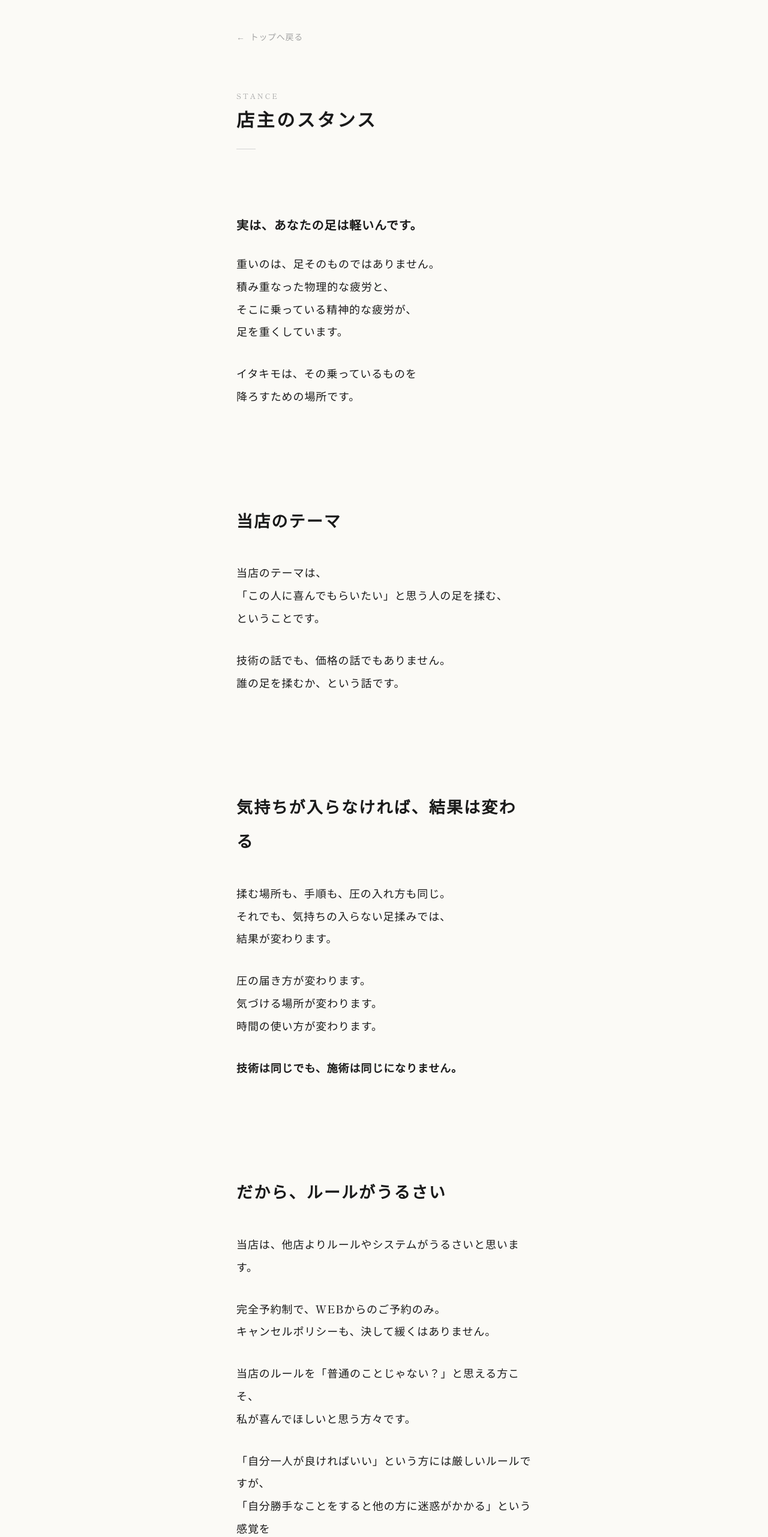
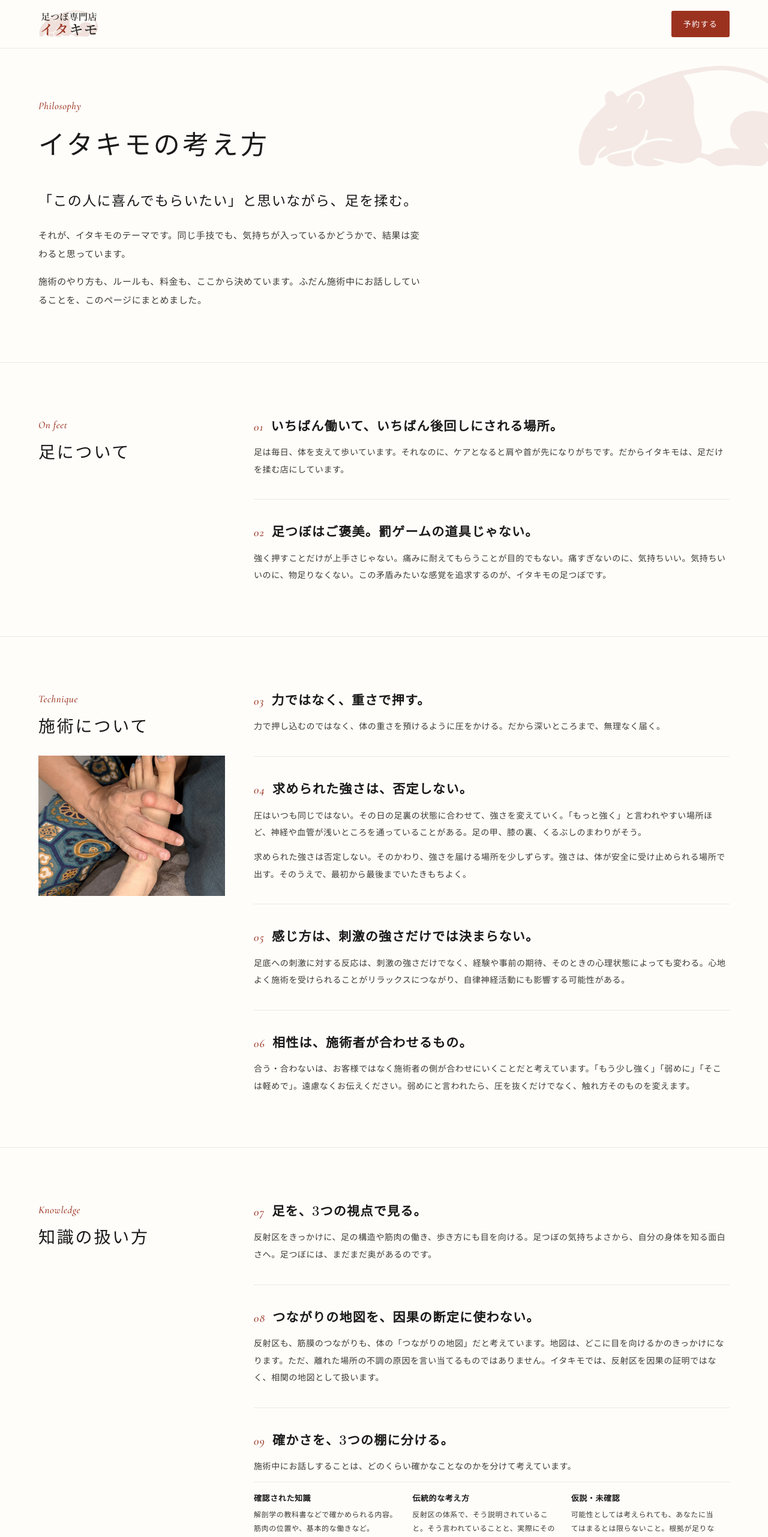
Before and after one commit to ashiyafukusuke/fukusuke2, a Next.js app: page /stance in a window 1280 px wide. Shown: the top 2563 px of the page at 60% size. Built offline with nearby package versions, Linux system fonts and the light colour scheme.

Commit message:
Add files via upload

```diff
--- a/src/app/globals.css
+++ b/src/app/globals.css
@@ -128,3 +128,104 @@ summary {
 ::-webkit-scrollbar-thumb:hover {
   background: #842a1a;
 }
+
+/* Stance page styles */
+.chap {
+  border-bottom: 1px solid #ebe9e4;
+}
+.chap-in {
+  max-width: 1200px;
+  margin: 0 auto;
+  padding: 88px 24px;
+  display: flex;
+  flex-wrap: wrap;
+  gap: 36px 48px;
+}
+.chap-h {
+  flex: 1 1 260px;
+  min-width: 0;
+}
+.chap-b {
+  flex: 3 1 640px;
+  min-width: 0;
+}
+.item {
+  padding: 0 0 36px;
+  margin: 0 0 36px;
+  border-bottom: 1px solid #ebe9e4;
+}
+.item:last-child {
+  padding-bottom: 0;
+  margin-bottom: 0;
+  border-bottom: 0;
+}
+.item h3 {
+  margin: 0 0 12px;
+  font-family: 'Shippori Mincho', serif;
+  font-weight: 600;
+  font-size: 21px;
+  letter-spacing: 0.06em;
+  line-height: 1.6;
+}
+.item h3 .n {
+  font-family: 'Cormorant Garamond', serif;
+  font-style: italic;
+  font-weight: 500;
+  font-size: 19px;
+  color: #9b321f;
+  margin-right: 12px;
+}
+.item p {
+  margin: 0 0 12px;
+  font-size: 14px;
+  color: #3d3a34;
+  line-height: 2.05;
+}
+.item p:last-child {
+  margin-bottom: 0;
+}
+.lbl {
+  margin: 0 0 6px;
+  font-family: 'Cormorant Garamond', serif;
+  font-style: italic;
+  font-size: 17px;
+  color: #9b321f;
+}
+.ch2 {
+  margin: 0;
+  font-family: 'Shippori Mincho', serif;
+  font-weight: 500;
+  font-size: clamp(22px, 2.8vw, 28px);
+  letter-spacing: 0.1em;
+  line-height: 1.6;
+}
+.shelf {
+  margin: 4px 0 0;
+  display: grid;
+  grid-template-columns: repeat(auto-fit, minmax(180px, 1fr));
+  gap: 0;
+  border-top: 1px solid #ebe9e4;
+}
+.shelf div {
+  padding: 14px 18px 14px 0;
+}
+.shelf dt {
+  font-size: 13px;
+  font-weight: 700;
+  color: #1a1a1a;
+  margin: 0 0 4px;
+}
+.shelf dd {
+  margin: 0;
+  font-size: 12px;
+  color: #3d3a34;
+  line-height: 1.9;
+}
+@media (max-width: 767px) {
+  .chap-in {
+    padding: 64px 24px;
+  }
+  .item h3 {
+    font-size: 19px;
+  }
+}
--- a/src/app/stance/page.tsx
+++ b/src/app/stance/page.tsx
@@ -1,22 +1,15 @@
 import type { Metadata } from "next";
 import Link from "next/link";
-import { Shippori_Mincho } from "next/font/google";
-
-const shippori = Shippori_Mincho({
-  weight: ["400", "500", "600", "700"],
-  subsets: ["latin"],
-  display: "swap",
-});
 
 export const metadata: Metadata = {
-  title: "店主のスタンス｜足つぼ専門店 イタキモ",
-  description: "イタキモ店主・福助の施術に対する考え方、スタンスについて。「この人に喜んでもらいたい」と思う人の足を揉む、その想いを言葉にしました。",
+  title: "イタキモの考え方｜足つぼ専門店 イタキモ",
+  description: "足つぼ専門店イタキモの考え方。施術のやり方、反射区や解剖学の知識の扱い方、予約のルールと料金の考え方を、店主の言葉でまとめています。",
   alternates: {
     canonical: "/stance",
   },
   openGraph: {
-    title: "店主のスタンス｜足つぼ専門店 イタキモ",
-    description: "イタキモ店主・福助の施術に対する考え方、スタンスについて。「この人に喜んでもらいたい」と思う人の足を揉む、その想いを言葉にしました。",
+    title: "イタキモの考え方｜足つぼ専門店 イタキモ",
+    description: "足つぼ専門店イタキモの考え方。施術のやり方、反射区や解剖学の知識の扱い方、予約のルールと料金の考え方を、店主の言葉でまとめています。",
     url: "https://www.itakimo.net/stance",
     siteName: "足つぼ専門店 イタキモ",
     locale: "ja_JP",
@@ -32,184 +25,187 @@ export const metadata: Metadata = {
   },
   twitter: {
     card: "summary_large_image",
-    title: "店主のスタンス｜足つぼ専門店 イタキモ",
-    description: "イタキモ店主・福助の施術に対する考え方、スタンスについて。「この人に喜んでもらいたい」と思う人の足を揉む、その想いを言葉にしました。",
+    title: "イタキモの考え方｜足つぼ専門店 イタキモ",
+    description: "足つぼ専門店イタキモの考え方。施術のやり方、反射区や解剖学の知識の扱い方、予約のルールと料金の考え方を、店主の言葉でまとめています。",
     images: ["https://www.itakimo.net/og-image.png"],
   },
 };
 
 export default function StancePage() {
-  const reserveUrl = "https://itakimo-hibarigaoka.stores.jp/reserve/itakimo_hibarigaoka/1983011#pageContent";
-
   return (
-    <main className={`min-h-screen bg-paper text-ink selection:bg-brand/10 selection:text-brand ${shippori.className}`}>
-      {/* 戻るナビゲーション */}
-      <nav className="max-w-[540px] mx-auto px-6 pt-12 pb-6">
-        <Link
-          href="/"
-          className="inline-flex items-center gap-2 text-xs md:text-sm text-neutral-400 hover:text-neutral-700 transition-colors tracking-[0.05em]"
-        >
-          <span>←</span>
-          <span>トップへ戻る</span>
+    <div style={{ background: "#fefdfa", color: "#1a1a1a", fontFamily: "'Noto Sans JP', system-ui, sans-serif", fontSize: "15px", lineHeight: "1.85", letterSpacing: "0.04em" }}>
+      {/* ヘッダー */}
+      <header style={{ borderBottom: "1px solid #ebe9e4" }}>
+        <div style={{ maxWidth: "1200px", margin: "0 auto", padding: "16px 24px", display: "flex", alignItems: "center", justifyContent: "space-between", gap: "16px" }}>
+          <Link href="/" style={{ display: "flex", alignItems: "center", textDecoration: "none", color: "#1a1a1a", minHeight: "44px" }}>
+            <img src="/logo/logo-horizontal-web.svg" alt="足つぼ専門店 イタキモ" style={{ display: "block", height: "48px", width: "auto" }} />
           </Link>
-      </nav>
-
-      {/* 本文エリア（最大幅540pxで全角30文字程度に制限・中央配置） */}
-      <article className="max-w-[540px] mx-auto px-6 pt-8 pb-32 md:pt-14 md:pb-44 text-[17px] md:text-[18px] font-medium leading-[2.1] tracking-[0.05em] text-ink">
-        {/* ページタイトル */}
-        <header className="mb-20 md:mb-28">
-          <p className="text-xs tracking-[0.25em] text-neutral-400 uppercase mb-3 font-normal">
-            STANCE
-          </p>
-          <h1 className="text-2xl md:text-3xl font-semibold tracking-[0.12em] text-ink leading-relaxed">
-            店主のスタンス
-          </h1>
-          <div className="w-8 h-[1px] bg-neutral-300 mt-8"></div>
+          <a href="https://itakimo-hibarigaoka.stores.jp/reserve/itakimo_hibarigaoka/1983011" style={{ background: "#9b321f", color: "#ffffff", textDecoration: "none", padding: "10px 20px", borderRadius: "3px", fontWeight: 500, letterSpacing: "0.1em", fontSize: "13px", minHeight: "44px", display: "inline-flex", alignItems: "center", justifyContent: "center", boxSizing: "border-box" }}>予約する</a>
+        </div>
       </header>
 
-        {/* 1. 実は、あなたの足は軽いんです。 */}
-        <section className="mb-24 md:mb-36">
-          <div className="space-y-8">
-            <p className="text-lg md:text-xl font-semibold text-ink">
-              実は、あなたの足は軽いんです。
-            </p>
-            <p>
-              重いのは、足そのものではありません。<br />
-              積み重なった物理的な疲労と、<br />
-              そこに乗っている精神的な疲労が、<br />
-              足を重くしています。
-            </p>
-            <p>
-              イタキモは、その乗っているものを<br />
-              降ろすための場所です。
-            </p>
+      {/* ヒーロー：Philosophy */}
+      <section style={{ position: "relative", overflow: "hidden", borderBottom: "1px solid #ebe9e4" }}>
+        <img src="/logo/mark.svg" alt="" style={{ position: "absolute", right: "-60px", top: "24px", width: "380px", maxWidth: "70%", height: "auto", opacity: 0.09, pointerEvents: "none" }} />
+        <div style={{ position: "relative", maxWidth: "1200px", margin: "0 auto", padding: "80px 24px 88px" }}>
+          <p className="lbl">Philosophy</p>
+          <h1 style={{ margin: "0 0 32px", fontFamily: "'Shippori Mincho', serif", fontWeight: 500, fontSize: "clamp(30px, 4.4vw, 44px)", letterSpacing: "0.1em" }}>イタキモの考え方</h1>
+          <div style={{ maxWidth: "640px" }}>
+            <p style={{ margin: "0 0 20px", fontFamily: "'Shippori Mincho', serif", fontSize: "clamp(19px, 2.4vw, 23px)", lineHeight: 1.9, letterSpacing: "0.06em" }}>「この人に喜んでもらいたい」と思いながら、足を揉む。</p>
+            <p style={{ margin: "0 0 14px", color: "#3d3a34", lineHeight: 2.1 }}>それが、イタキモのテーマです。同じ手技でも、気持ちが入っているかどうかで、結果は変わると思っています。</p>
+            <p style={{ margin: 0, color: "#3d3a34", lineHeight: 2.1 }}>施術のやり方も、ルールも、料金も、ここから決めています。ふだん施術中にお話ししていることを、このページにまとめました。</p>
+          </div>
         </div>
       </section>
 
-        {/* 2. 当店のテーマ */}
-        <section className="mb-24 md:mb-36 pt-4">
-          <h2 className="text-[24px] md:text-[27px] font-semibold tracking-[0.08em] text-ink mb-8 md:mb-10">
-            当店のテーマ
-          </h2>
-          <div className="space-y-8">
-            <p>
-              当店のテーマは、<br />
-              「この人に喜んでもらいたい」と思う人の足を揉む、<br />
-              ということです。
-            </p>
-            <p>
-              技術の話でも、価格の話でもありません。<br />
-              誰の足を揉むか、という話です。
-            </p>
+      {/* 1. 足について */}
+      <section className="chap">
+        <div className="chap-in">
+          <div className="chap-h">
+            <p className="lbl">On feet</p>
+            <h2 className="ch2">足について</h2>
+          </div>
+          <div className="chap-b">
+            <div className="item">
+              <h3><span className="n">01</span>いちばん働いて、いちばん後回しにされる場所。</h3>
+              <p>足は毎日、体を支えて歩いています。それなのに、ケアとなると肩や首が先になりがちです。だからイタキモは、足だけを揉む店にしています。</p>
+            </div>
+            <div className="item">
+              <h3><span className="n">02</span>足つぼはご褒美。罰ゲームの道具じゃない。</h3>
+              <p>強く押すことだけが上手さじゃない。痛みに耐えてもらうことが目的でもない。痛すぎないのに、気持ちいい。気持ちいいのに、物足りなくない。この矛盾みたいな感覚を追求するのが、イタキモの足つぼです。</p>
+            </div>
+          </div>
         </div>
       </section>
 
-        {/* 3. 気持ちが入らなければ、結果は変わる */}
-        <section className="mb-24 md:mb-36 pt-4">
-          <h2 className="text-[24px] md:text-[27px] font-semibold tracking-[0.08em] text-ink mb-8 md:mb-10">
-            気持ちが入らなければ、結果は変わる
-          </h2>
-          <div className="space-y-8">
-            <p>
-              揉む場所も、手順も、圧の入れ方も同じ。<br />
-              それでも、気持ちの入らない足揉みでは、<br />
-              結果が変わります。
-            </p>
-            <p>
-              圧の届き方が変わります。<br />
-              気づける場所が変わります。<br />
-              時間の使い方が変わります。
-            </p>
-            <p className="font-semibold text-ink">
-              技術は同じでも、施術は同じになりません。
-            </p>
+      {/* 2. 施術について */}
+      <section className="chap" id="technique">
+        <div className="chap-in">
+          <div className="chap-h">
+            <p className="lbl">Technique</p>
+            <h2 className="ch2">施術について</h2>
+            <img src="/images/reason-01.jpg" alt="指の関節にタコのある施術者の手が、足を包み込むように押している" style={{ display: "block", width: "100%", maxWidth: "320px", aspectRatio: "4 / 3", objectFit: "cover", marginTop: "28px", background: "#f1efea" }} />
+          </div>
+          <div className="chap-b">
+            <div className="item">
+              <h3><span className="n">03</span>力ではなく、重さで押す。</h3>
+              <p>力で押し込むのではなく、体の重さを預けるように圧をかける。だから深いところまで、無理なく届く。</p>
+            </div>
+            <div className="item">
+              <h3><span className="n">04</span>求められた強さは、否定しない。</h3>
+              <p>圧はいつも同じではない。その日の足裏の状態に合わせて、強さを変えていく。「もっと強く」と言われやすい場所ほど、神経や血管が浅いところを通っていることがある。足の甲、膝の裏、くるぶしのまわりがそう。</p>
+              <p>求められた強さは否定しない。そのかわり、強さを届ける場所を少しずらす。強さは、体が安全に受け止められる場所で出す。そのうえで、最初から最後までいたきもちよく。</p>
+            </div>
+            <div className="item">
+              <h3><span className="n">05</span>感じ方は、刺激の強さだけでは決まらない。</h3>
+              <p>足底への刺激に対する反応は、刺激の強さだけでなく、経験や事前の期待、そのときの心理状態によっても変わる。心地よく施術を受けられることがリラックスにつながり、自律神経活動にも影響する可能性がある。</p>
+            </div>
+            <div className="item">
+              <h3><span className="n">06</span>相性は、施術者が合わせるもの。</h3>
+              <p>合う・合わないは、お客様ではなく施術者の側が合わせにいくことだと考えています。「もう少し強く」「弱めに」「そこは軽めで」。遠慮なくお伝えください。弱めにと言われたら、圧を抜くだけでなく、触れ方そのものを変えます。</p>
+            </div>
+          </div>
         </div>
       </section>
 
-        {/* 4. だから、ルールがうるさい */}
-        <section className="mb-24 md:mb-36 pt-4">
-          <h2 className="text-[24px] md:text-[27px] font-semibold tracking-[0.08em] text-ink mb-8 md:mb-10">
-            だから、ルールがうるさい
-          </h2>
-          <div className="space-y-8">
-            <p>
-              当店は、他店よりルールやシステムがうるさいと思います。
-            </p>
-            <p>
-              完全予約制で、WEBからのご予約のみ。<br />
-              キャンセルポリシーも、決して緩くはありません。
-            </p>
-            <p>
-              当店のルールを「普通のことじゃない？」と思える方こそ、<br />
-              私が喜んでほしいと思う方々です。
-            </p>
-            <p>
-              「自分一人が良ければいい」という方には厳しいルールですが、<br />
-              「自分勝手なことをすると他の方に迷惑がかかる」という感覚を<br />
-              持っている方にとっては、<br />
-              特に気になることすら無い常識だと思います。
-            </p>
+      {/* 3. 知識の扱い方 */}
+      <section className="chap">
+        <div className="chap-in">
+          <div className="chap-h">
+            <p className="lbl">Knowledge</p>
+            <h2 className="ch2">知識の扱い方</h2>
+          </div>
+          <div className="chap-b">
+            <div className="item">
+              <h3><span className="n">07</span>足を、3つの視点で見る。</h3>
+              <p>反射区をきっかけに、足の構造や筋肉の働き、歩き方にも目を向ける。足つぼの気持ちよさから、自分の身体を知る面白さへ。足つぼには、まだまだ奥があるのです。</p>
+            </div>
+            <div className="item">
+              <h3><span className="n">08</span>つながりの地図を、因果の断定に使わない。</h3>
+              <p>反射区も、筋膜のつながりも、体の「つながりの地図」だと考えています。地図は、どこに目を向けるかのきっかけになります。ただ、離れた場所の不調の原因を言い当てるものではありません。イタキモでは、反射区を因果の証明ではなく、相関の地図として扱います。</p>
+            </div>
+            <div className="item">
+              <h3><span className="n">09</span>確かさを、3つの棚に分ける。</h3>
+              <p>施術中にお話しすることは、どのくらい確かなことなのかを分けて考えています。</p>
+              <dl className="shelf">
+                <div><dt>確認された知識</dt><dd>解剖学の教科書などで確かめられる内容。筋肉の位置や、基本的な働きなど。</dd></div>
+                <div><dt>伝統的な考え方</dt><dd>反射区の体系で、そう説明されていること。そう言われていることと、実際にその部位の状態がわかることは別です。</dd></div>
+                <div><dt>仮説・未確認</dt><dd>可能性としては考えられても、あなたに当てはまるとは限らないこと。根拠が足りないことは、断定しません。</dd></div>
+              </dl>
+            </div>
+            <div className="item">
+              <h3><span className="n">10</span>硬い・柔らかいで、良し悪しを決めない。</h3>
+              <p>力を入れたときはしっかり硬くなり、力を抜いたときは柔らかすぎなくても、しなやかさが感じられる。そういう筋肉が、質のいい筋肉だと考えています。柔らかければ柔らかいほどいい、とは思っていません。</p>
+            </div>
+          </div>
         </div>
       </section>
 
-        {/* 5. 施術の調整は、遠慮なくお伝えください */}
-        <section className="mb-24 md:mb-36 pt-4">
-          <h2 className="text-[24px] md:text-[27px] font-semibold tracking-[0.08em] text-ink mb-8 md:mb-10">
-            施術の調整は、遠慮なくお伝えください
-          </h2>
-          <div className="space-y-8">
-            <p>
-              どんなに手が上達しても、<br />
-              私一人では良い施術になりません。
-            </p>
-            <p>
-              「もう少し強く」「そこは弱めで」。<br />
-              あなたの声が入るたび、圧は正確になっていきます。
-            </p>
-            <p>
-              左足が終わったら、右足と見比べてみてください。<br />
-              その違いを一緒に面白がれたら、<br />
-              もう施術は半分成功しています。
-            </p>
+      {/* 4. ルールと料金 */}
+      <section className="chap">
+        <div className="chap-in">
+          <div className="chap-h">
+            <p className="lbl">Rules &amp; price</p>
+            <h2 className="ch2">ルールと料金</h2>
+          </div>
+          <div className="chap-b">
+            <div className="item">
+              <h3><span className="n">11</span>不利なことは、先に書く。</h3>
+              <p>予約のルールや、お受けできないことは、目立つところに先に書いています。キャンセルのルールも、はっきり決めています。ご予約は本名でなくてもかまいません。必要以上の個人情報は、お預かりしません。</p>
+            </div>
+            <div className="item">
+              <h3><span className="n">12</span>ルールは、守ってくださる方への礼儀。</h3>
+              <p>ルールは罰ではありません。時間を作って、約束どおりに来てくださる方への礼儀だと思っています。だから、ルールに感情は置きません。遅れることは誰にでもあるので、予約枠の前後には余白を取っています。</p>
+              <p>ルールを先に書いておくのは、あとからお客様のことを悪く言わずに済むようにするためでもあります。</p>
+            </div>
+            <div className="item">
+              <h3><span className="n">13</span>合うかどうかは、お客様が決める。</h3>
+              <p>初めての方は、まず左足から始めます。片足が終わった時点で「合わない」と感じたら、そこで終了。お代は頂きません。合うかどうかの判断は、お客様にお任せしています。</p>
+            </div>
+            <div className="item">
+              <h3><span className="n">14</span>通ってくださる方ほど、安く。</h3>
+              <p>通ってくださる方ほど安くなるのが、正しいと思っています。2回目以降は、間隔が空いてもずっと継続料金です。次回のご予約を、こちらからお勧めすることもありません。また来たいと思ったときに、来てください。</p>
+            </div>
+          </div>
         </div>
       </section>
 
-        {/* 6. 結び */}
-        <section className="mb-20 md:mb-28 pt-12 border-t border-neutral-200">
-          <div className="space-y-8 mb-12">
-            <p>
-              言葉で伝えられるのは、ここまでです。
-            </p>
-            <p className="text-lg md:text-xl font-semibold text-ink">
-              あとは、あなたの足で確かめてください。
-            </p>
+      {/* 5. これから */}
+      <section className="chap">
+        <div className="chap-in">
+          <div className="chap-h">
+            <p className="lbl">Ahead</p>
+            <h2 className="ch2">これから</h2>
           </div>
-
-          <div className="text-right text-base tracking-[0.2em] text-neutral-600 mb-16 font-normal">
-            店主 福助
+          <div className="chap-b">
+            <div className="item">
+              <h3><span className="n">15</span>足つぼ屋から、足揉み屋へ。</h3>
+              <p>いずれは、反射区も、解剖学も、体の動きのつながりも取り込んだ「足揉み屋」になりたいと思っています。今はその途中です。まずは、一般的な足つぼより少しだけ先に進んだ足つぼ屋を目指しています。</p>
             </div>
-
-          {/* 予約ボタン */}
-          <div className="pt-4 text-center">
-            <a
-              href={reserveUrl}
-              target="_blank"
-              rel="noopener noreferrer"
-              className="inline-block w-full sm:w-auto min-w-[280px] bg-brand text-white font-medium py-4 px-8 rounded-[4px] hover:bg-brand-hover transition-all duration-300 text-sm md:text-base tracking-[0.15em] shadow-sm hover:shadow"
-            >
-              予約枠を確保する
-            </a>
-            <div className="mt-8">
-              <Link
-                href="/"
-                className="text-xs text-neutral-400 hover:text-neutral-600 transition-colors tracking-widest"
-              >
-                ← トップページに戻る
-              </Link>
           </div>
         </div>
       </section>
-      </article>
-    </main>
+
+      {/* 墨色の締め（店主 福助・予約する） */}
+      <section style={{ background: "#2d2c28", color: "#fefdfa" }}>
+        <div style={{ maxWidth: "1200px", margin: "0 auto", padding: "72px 24px", display: "flex", flexWrap: "wrap", justifyContent: "space-between", alignItems: "center", gap: "28px 48px" }}>
+          <div>
+            <p style={{ margin: "0 0 14px", fontFamily: "'Shippori Mincho', serif", fontSize: "clamp(20px, 2.8vw, 28px)", letterSpacing: "0.08em", lineHeight: 1.8 }}>言葉で伝えられるのは、ここまでです。<br />あとは、あなたの足で確かめてください。</p>
+            <p style={{ margin: 0, fontSize: "13px", color: "#b8b3a8" }}>店主　福助</p>
+          </div>
+          <a href="https://itakimo-hibarigaoka.stores.jp/reserve/itakimo_hibarigaoka/1983011" style={{ background: "#9b321f", color: "#ffffff", textDecoration: "none", padding: "15px 44px", borderRadius: "3px", fontWeight: 500, letterSpacing: "0.12em", minHeight: "44px", display: "inline-flex", alignItems: "center", justifyContent: "center", boxSizing: "border-box" }}>予約する</a>
+        </div>
+      </section>
+
+      {/* フッター */}
+      <footer style={{ maxWidth: "1200px", margin: "0 auto", padding: "40px 24px 56px", fontSize: "12px", color: "#5c5c5c", lineHeight: 1.9 }}>
+        <p style={{ margin: "0 0 8px" }}>
+          <Link href="/" style={{ color: "#1a1a1a", minHeight: "44px", display: "inline-flex", alignItems: "center" }}>トップへ戻る</Link>
+          <span style={{ display: "inline-block", width: "16px" }}></span>
+          <Link href="/first" style={{ color: "#1a1a1a", minHeight: "44px", display: "inline-flex", alignItems: "center" }}>初めての方へ</Link>
+        </p>
+        <p style={{ margin: 0 }}>当店の施術はリラクゼーションを目的としたものであり、医療行為・治療行為にはあたりません。疾病の診断・治療・予防を目的とするものではございません。体調に不安のある方は、事前に医師にご相談ください。</p>
+      </footer>
+    </div>
   );
 }
```
Also changed, not shown: src/app/first/page.tsx (+5 -5 lines), src/app/page.tsx (+11 -11 lines), public/images/hero-pc.jpg. Lines whose indentation alone changed are shown as unchanged.
